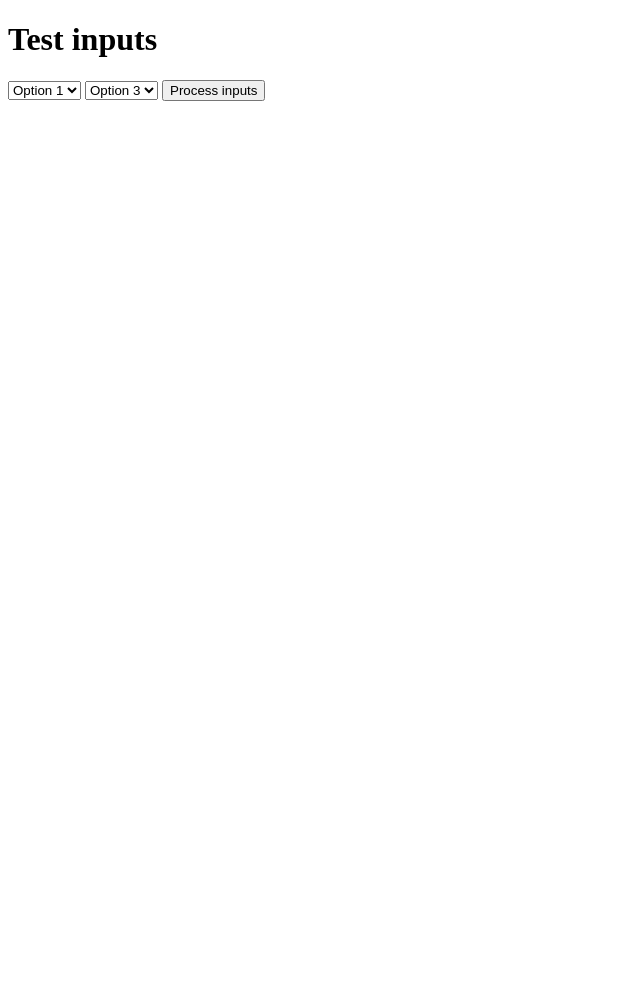
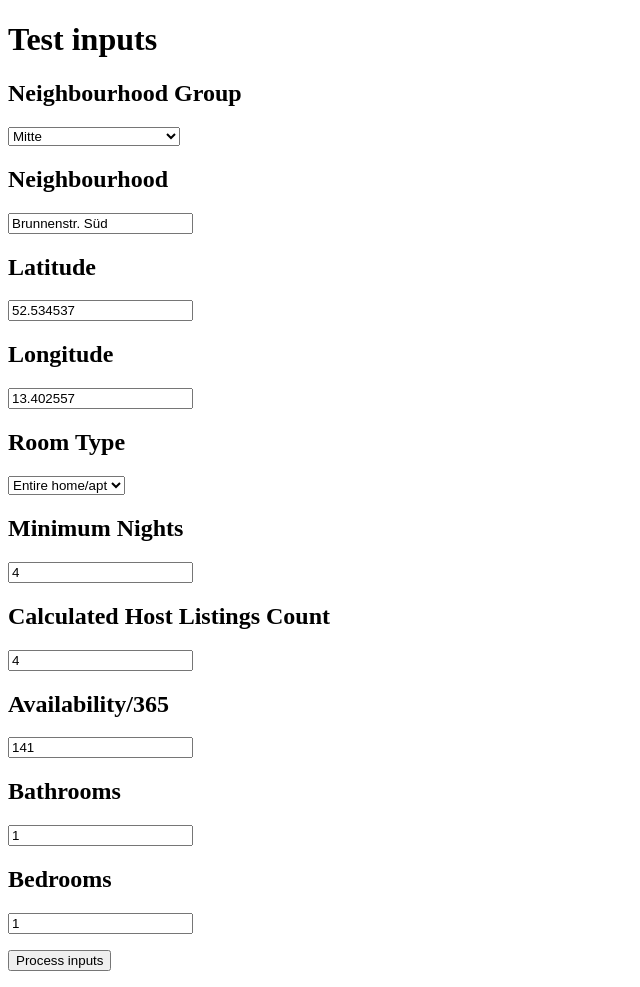
Before and after one commit to cmgospod/data-science, a Flask app: page / in a window 1280 px wide. Shown: the whole page, without its empty margins (0-640 px from the left). Before the commit the page ends 101 px from the top, so only its background shows below. Run offline with Flask 2, Linux system fonts and the light colour scheme.

Commit message:
Add relevant features to test input

```diff
--- a/HOSTIFY/app.py
+++ b/HOSTIFY/app.py
@@ -11,9 +11,20 @@ def create_app():
 
     @app.route('/input', methods=['POST'])
     def retrieval():
-        result1 = request.values['input1']
-        result2 = request.values['input2']
-        output = result1 + " " + result2
+        neighbourhood_group = request.values['neighbourhood_group']
+        neighbourhood = request.values['neighbourhood']
+        latitude = request.values['latitude']
+        longitude = request.values['longitude']
+        room_type = request.values['room_type']
+        minimum_nights = request.values['minimum_nights']
+        calculated_host_listings_count = request.values['calculated_host_listings_count']
+        availability_365 = request.values['availability_365']
+        bathrooms = request.values['bathrooms']
+        bedrooms = request.values['bedrooms']
+        output = "{}, {}, {}, {}, {}, {}, {}, {}, {}, {}" \
+            .format(neighbourhood_group, neighbourhood, latitude, \
+                longitude, room_type, minimum_nights, calculated_host_listings_count, \
+                    availability_365, bathrooms, bedrooms)
         return output
 
     return app
--- a/HOSTIFY/templates/base.html
+++ b/HOSTIFY/templates/base.html
@@ -8,15 +8,46 @@
         <h1>Test inputs</h1>
         {% block content %}
         <form action="/input" method="post">
-            <select name="input1">
-              <option value = "Option 1">Option 1</option>
-              <option value = "Option 2">Option 2</option>
+            <h2>Neighbourhood Group</h2>
+            <select name="neighbourhood_group">
+              <option value = "Friedrichshain-Kreuzberg">Friedrichshain-Kreuzberg</option>
+              <option selected="selected" value = "Mitte">Mitte</option>
+              <option value = "Pankow">Pankow</option>
+              <option value = "Neukölln">Neukölln</option>
+              <option value = "Charlottenburg-Wilm.">Charlottenburg-Wilm.</option>
+              <option value = "Tempelhof - Schöneberg">Tempelhof - Schöneberg</option>
+              <option value = "Lichtenberg">Lichtenberg</option>
+              <option value = "Treptow - Köpenick">Treptow - Köpenick</option>
+              <option value = "Steglitz - Zehlendorf">Steglitz - Zehlendorf</option>
+              <option value = "Reinickendorf">Reinickendorf</option>
+              <option value = "Marzahn - Hellersdorf">Marzahn - Hellersdorf</option>
+              <option value = "Spandau">Spandau</option>
             </select>
-            <select name="input2">
-                <option value = "Option 3">Option 3</option>
-                <option value = "Option 4">Option 4</option>
+            <h2>Neighbourhood</h2>
+            <input type="text" name="neighbourhood" value="Brunnenstr. Süd">
+            <h2>Latitude</h2>
+            <input type="text" name="latitude" value="52.534537">
+            <h2>Longitude</h2>
+            <input type="text" name="longitude" value="13.402557">
+            <h2>Room Type</h2>
+            <select name="room_type">
+              <option value = "Private room">Private room</option>
+              <option selected="selected" value = "Entire home/apt">Entire home/apt</option>
+              <option value = "Shared room">Shared room</option>
             </select>
-            <input type="submit" value="Process inputs">
+            <h2>Minimum Nights</h2>
+            <input type="text" name="minimum_nights" value="4">
+            <h2>Calculated Host Listings Count</h2>
+            <input type="text" name="calculated_host_listings_count" value="4">
+            <h2>Availability/365</h2>
+            <input type="text" name="availability_365" value="141">
+            <h2>Bathrooms</h2>
+            <input type="text" name="bathrooms" value="1">
+            <h2>Bedrooms</h2>
+            <input type="text" name="bedrooms" value="1">
+            <p>
+                <input type="submit" value="Process inputs">
+            </p>
         </form>
         {% endblock %}
     </body>
```
Also changed, not shown: README.md, 1 other file.
